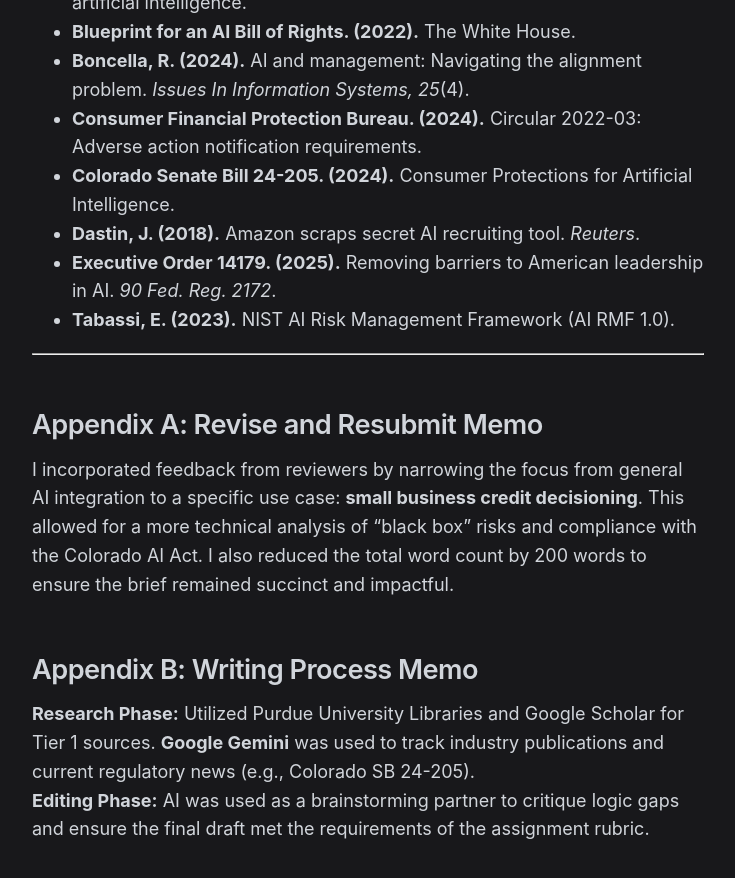
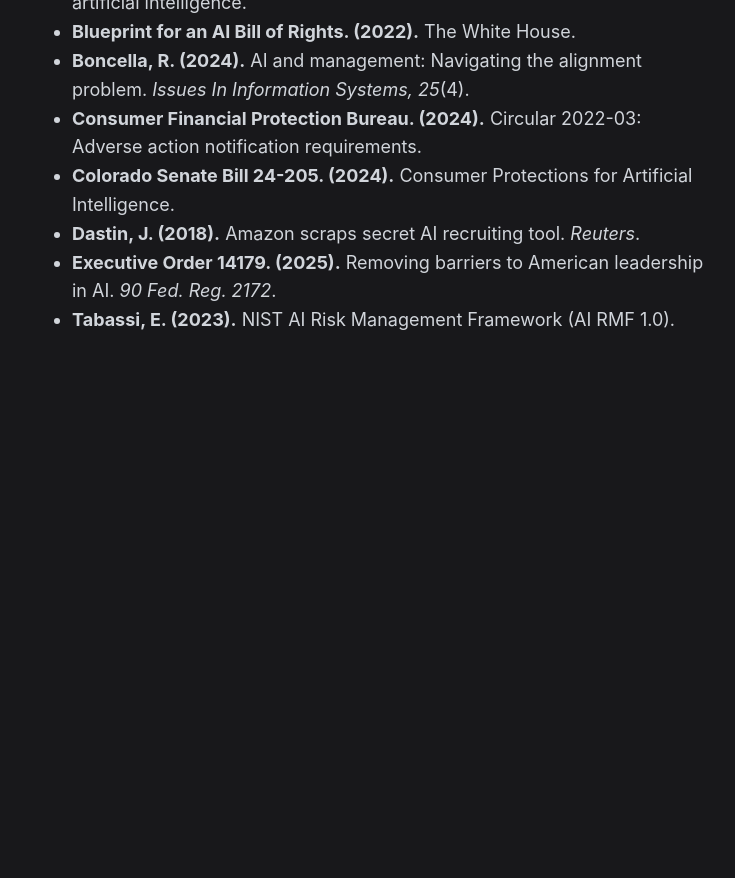
Before and after one commit to JNPyles/JNPyles.github.io, a Jekyll site: the page built from _posts/2025/2025-12-04-Proposal-Responsible-AI-Powered-Credit-Decisions.md, in a window 1280 px wide and 900 px high, scrolled down 4051 px. Shown: the top 878 px of the window, without its empty margins (272-1007 px from the left). Built offline with Jekyll 4.4.1, drawn with Linux system fonts in a browser that asks for light colours; nearby versions of some CDN libraries; after the commit the page ends 4436 px from its top, so only the background shows below that.

Commit message:
Update 2025-12-04-Proposal-Responsible-AI-Powered-Credit-Decisions.md

```diff
--- a/_posts/2025/2025-12-04-Proposal-Responsible-AI-Powered-Credit-Decisions.md
+++ b/_posts/2025/2025-12-04-Proposal-Responsible-AI-Powered-Credit-Decisions.md
@@ -86,12 +86,3 @@
 * **Dastin, J. (2018).** Amazon scraps secret AI recruiting tool. *Reuters*.
 * **Executive Order 14179. (2025).** Removing barriers to American leadership in AI. *90 Fed. Reg. 2172*.
 * **Tabassi, E. (2023).** NIST AI Risk Management Framework (AI RMF 1.0).
-
----
-
-## Appendix A: Revise and Resubmit Memo
-I incorporated feedback from reviewers by narrowing the focus from general AI integration to a specific use case: **small business credit decisioning**. This allowed for a more technical analysis of "black box" risks and compliance with the Colorado AI Act. I also reduced the total word count by 200 words to ensure the brief remained succinct and impactful.
-
-## Appendix B: Writing Process Memo
-**Research Phase:** Utilized Purdue University Libraries and Google Scholar for Tier 1 sources. **Google Gemini** was used to track industry publications and current regulatory news (e.g., Colorado SB 24-205).
-**Editing Phase:** AI was used as a brainstorming partner to critique logic gaps and ensure the final draft met the requirements of the assignment rubric.
```
